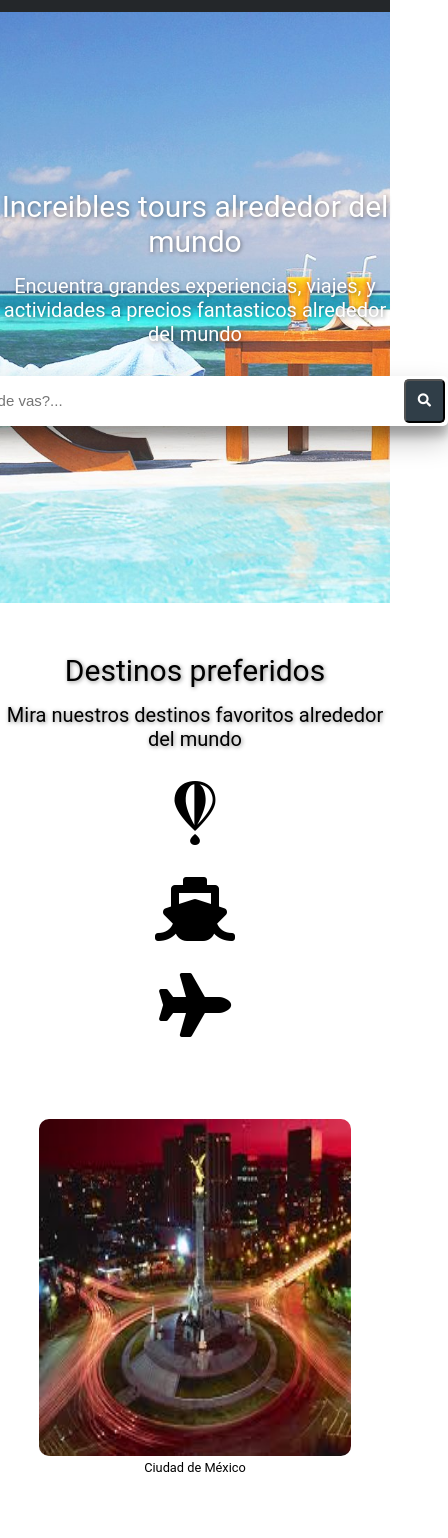
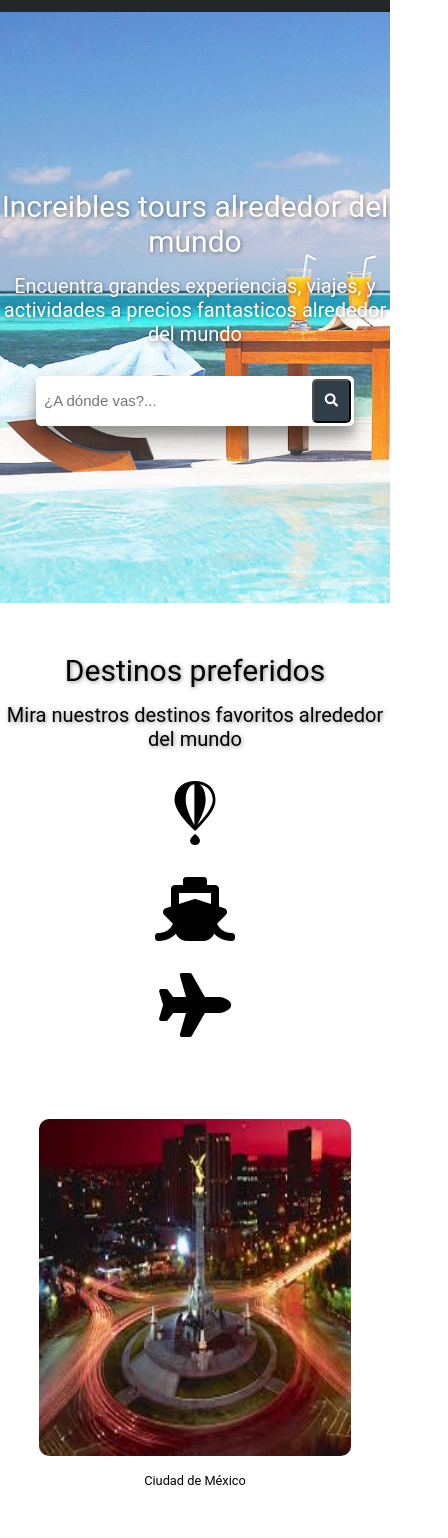
Before and after one commit to pepeps/BeduTravels, a plain HTML site: page index.html in a window 390 px wide. Shown: the part 38-1576 px from the top of the page, 448 px wide, since content can reach past the window. Drawn offline with Linux system fonts and the light colour scheme.

Commit message:
Modificando el menu, searchbar hacerlo responsive

```diff
--- a/assets/css/main.css
+++ b/assets/css/main.css
@@ -151,7 +151,8 @@ ul {
   background-color: #fff;
   padding-left: 10px;
   padding: 3px;
-  width: 500px;
+  margin: 0 1em;
+  width: 80%;
   display: flex;
   justify-content: space-between;
   align-items: center;
@@ -367,12 +368,16 @@ footer > ul > li:first-of-type {
   .top-country-gridarea p{
     font-size: .8em;
     margin-bottom: .5em;
+    padding: 1em;
 
   }
 }
 /* Small devices (portrait tablets and large phones, 600px and up) */
 @media only screen and (min-width: 600px) {
 
+  #icons-container2{
+    display: none;
+  }
 
 }
 /* Medium devices (landscape tablets, 768px and up) */
```
